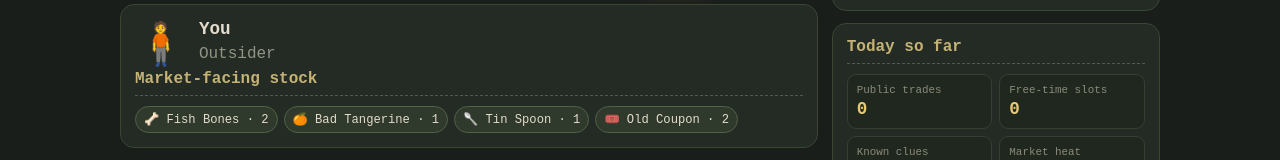
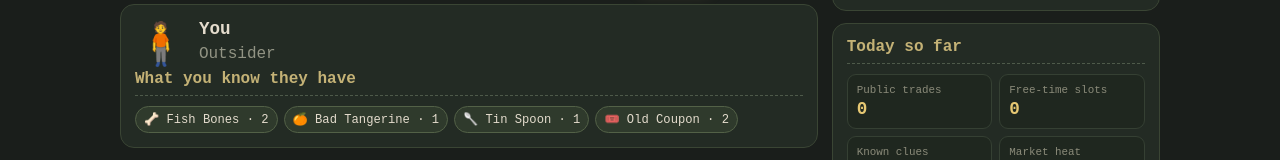
Before and after one commit to Tiutmattiu/Sunflower, a React (Vite) app: page / in a window 1280 px wide. Both pictures are taken after a click on the button "Enter the harbour →". Shown: the part 360-520 px from the top of the page. Built offline with nearby package versions, Linux system fonts and the light colour scheme.

Commit message:
Hide private inventory from player market view

```diff
--- a/src/App.jsx
+++ b/src/App.jsx
@@ -18,6 +18,28 @@ function itemLabel(item) {
   if (!item) return "nothing";
   const data = ITEMS[item];
   return `${data?.icon || "📦"} ${item} · ${data?.value ?? 0}`;
+}
+
+function visibleStockForPlayer(game, trader) {
+  if (trader.id === "player") return trader.inventory;
+
+  const publicStock = (NPC_PROFILES[trader.id]?.publicStock || [])
+    .filter((item) => trader.inventory.includes(item));
+  const known = [...publicStock];
+
+  // A public trade makes the buyer's newly acquired item market knowledge.
+  game.history.forEach((trade) => {
+    if (trade.from === trader.id && trader.inventory.includes(trade.item)) known.push(trade.item);
+  });
+
+  // First-pass investigation rule: spending time on a trader reveals one otherwise hidden holding.
+  // Later this will become source/confidence-based knowledge rather than a binary reveal.
+  if (game.intel[`${trader.id}:clue`]) {
+    const hidden = trader.inventory.find((item) => !known.includes(item));
+    if (hidden) known.push(hidden);
+  }
+
+  return unique(known);
 }
 
 function PhaseStrip({ game }) {
@@ -47,7 +69,7 @@ function Avatar({ trader, selected, onClick }) {
   );
 }
 
-function TraderDetail({ trader, profile, relationship, intel }) {
+function TraderDetail({ trader, profile, relationship, intel, visibleStock }) {
   return (
     <section className="card detail-card">
       <div className="detail-head">
@@ -59,19 +81,20 @@ function TraderDetail({ trader, profile, relationship, intel }) {
           {profile && <div className="small muted">Familiarity: {relationship}</div>}
         </div>
       </div>
-      <div className="section-title">Market-facing stock</div>
+      <div className="section-title">What you know they have</div>
       <div className="chips">
-        {trader.inventory.length
-          ? trader.inventory.map((item) => <span className="chip" key={`${trader.id}-${item}`}>{itemLabel(item)}</span>)
-          : <span className="muted">Nothing visible.</span>}
+        {visibleStock.length
+          ? visibleStock.map((item) => <span className="chip" key={`${trader.id}-${item}`}>{itemLabel(item)}</span>)
+          : <span className="muted">Nothing confirmed. Their real inventory may be larger.</span>}
       </div>
       {intel?.clue && <div className="intel-note">📝 {intel.clue}</div>}
     </section>
   );
 }
 
-function OrderRow({ index, order, setOrder, traders, playerInventory, usedItems, disabled }) {
+function OrderRow({ index, order, setOrder, traders, visibleByTrader, playerInventory, usedItems, disabled }) {
   const target = traders[order.to];
+  const targetStock = order.to ? (visibleByTrader[order.to] || []) : [];
   return (
     <div className="offer-row">
       <select
@@ -90,7 +113,7 @@ function OrderRow({ index, order, setOrder, traders, playerInventory, usedItems,
         onChange={(event) => setOrder(index, { ...order, wantItem: event.target.value })}
       >
         <option value="">Want</option>
-        {target?.inventory.map((item) => <option key={item} value={item}>{itemLabel(item)}</option>)}
+        {targetStock.map((item) => <option key={item} value={item}>{itemLabel(item)}</option>)}
       </select>
       <select
         value={order.offerItem}
@@ -126,7 +149,6 @@ function MarketBoard({ game }) {
         {board.length ? board.map((order, index) => (
           <div className="mini-card" key={`${order.from}-${order.wantItem}-${index}`}>
             <div><strong>{game.traders[order.from].icon} {game.traders[order.from].name}</strong> bids {order.sardines}🥫 for {labelShort(order.wantItem)}</div>
-            <div className="small muted">Current holder: {game.traders[order.to].name}</div>
           </div>
         )) : <div className="muted">No NPC order clears at current prices. That is also market information.</div>}
       </div>
@@ -236,6 +258,10 @@ export default function App() {
   const usedItems = game.playerOrders.map((order) => order.offerItem).filter(Boolean);
   const plannedSardines = game.playerOrders.reduce((sum, order) => sum + Number(order.sardines || 0), 0);
 
+  const visibleByTrader = useMemo(() => Object.fromEntries(
+    Object.values(traders).map((trader) => [trader.id, visibleStockForPlayer(game, trader)])
+  ), [game, traders]);
+
   const selectedIntel = useMemo(() => ({
     style: game.intel[`${selected.id}:style`],
     clue: game.intel[`${selected.id}:clue`],
@@ -339,6 +365,7 @@ export default function App() {
               profile={NPC_PROFILES[selected.id]}
               relationship={game.relationships[selected.id] || 0}
               intel={selectedIntel}
+              visibleStock={visibleByTrader[selected.id] || []}
             />
 
             {!game.ended && <ActionPanel game={game} selectedId={selected.id} onAction={handleFreeAction} />}
@@ -348,7 +375,7 @@ export default function App() {
             {!game.ended && game.phase === "morning" && (
               <section className="card order-card">
                 <div className="section-title">Your noon orders</div>
-                <p className="muted board-note">Prototype rule: up to three committed offers. These lock when you leave Morning.</p>
+                <p className="muted board-note">Prototype rule: up to three committed offers. You can only target stock you have actually confirmed.</p>
                 <div className="stack">
                   {game.playerOrders.map((order, index) => (
                     <OrderRow
@@ -357,6 +384,7 @@ export default function App() {
                       order={order}
                       setOrder={updateOrder}
                       traders={traders}
+                      visibleByTrader={visibleByTrader}
                       playerInventory={player.inventory}
                       usedItems={usedItems}
                       disabled={game.phase !== "morning"}
```
